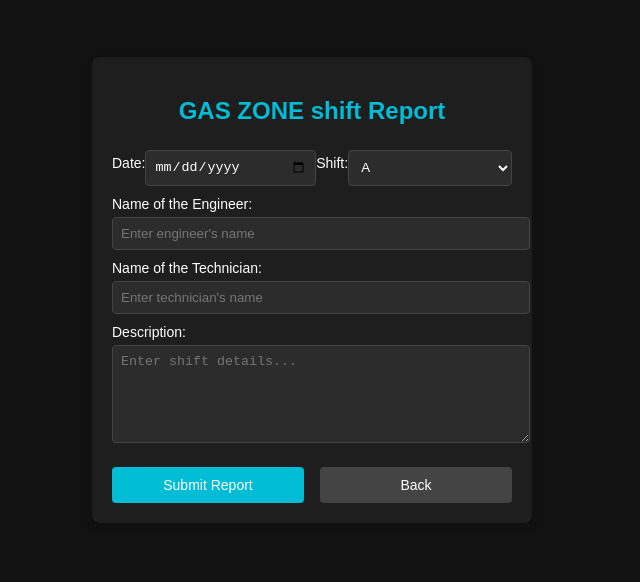
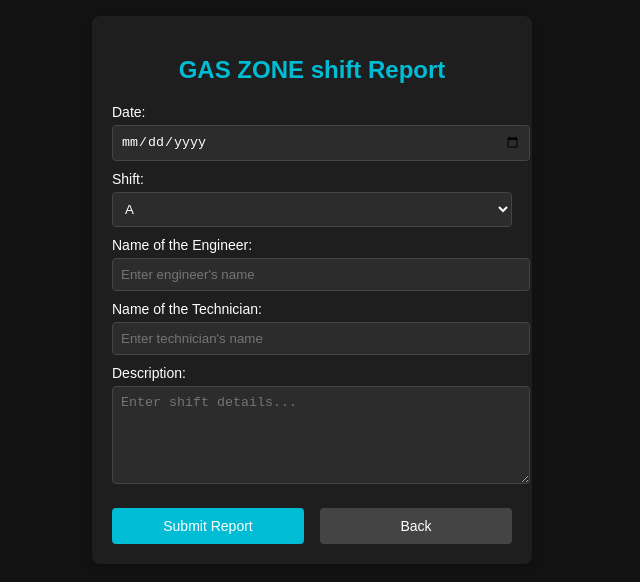
Before and after one commit to piyush1509-collab/FIELD-ENGINEER-SHIFT-REPORT-, a plain HTML site: page templates/gas-zone.html in a window 1280 px wide. Shown: the part 110-692 px from the top of the page, without its empty margins (328-968 px from the left). Drawn offline with Linux system fonts and the light colour scheme.

Commit message:
Update gas-zone.html

```diff
--- a/templates/gas-zone.html
+++ b/templates/gas-zone.html
@@ -82,32 +82,31 @@
 <div class="container">
     <h2>GAS ZONE shift Report</h2>
 
-    <div class="top-section">
+    <form method="POST">
     <label for="date">Date:</label>
-        <input type="date" id="date">
+    <input type="date" name="date" required>
 
     <label for="shift">Shift:</label>
-        <select id="shift">
+    <select name="shift">
         <option value="A">A</option>
         <option value="B">B</option>
         <option value="C">C</option>
     </select>
-    </div>
 
     <label for="engineer">Name of the Engineer:</label>
-    <input type="text" id="engineer" placeholder="Enter engineer's name">
+    <input type="text" name="engineer" placeholder="Enter engineer's name" required>
 
     <label for="technician">Name of the Technician:</label>
-    <input type="text" id="technician" placeholder="Enter technician's name">
+    <input type="text" name="technician" placeholder="Enter technician's name" required>
 
     <label for="description">Description:</label>
-    <textarea id="description" placeholder="Enter shift details..."></textarea>
+    <textarea name="description" placeholder="Enter shift details..." required></textarea>
 
     <div class="button-container">
-        <button class="submit-btn" onclick="submitReport()">Submit Report</button>
-        <button class="back-btn" onclick="goBack()">Back</button>
+        <button class="submit-btn" type="submit">Submit Report</button>
+        <button class="back-btn" type="button" onclick="history.back()">Back</button>
     </div>
-</div>
+</form>
 
 <script>
     function submitReport() {
```
Lines whose indentation alone changed are shown as unchanged.
